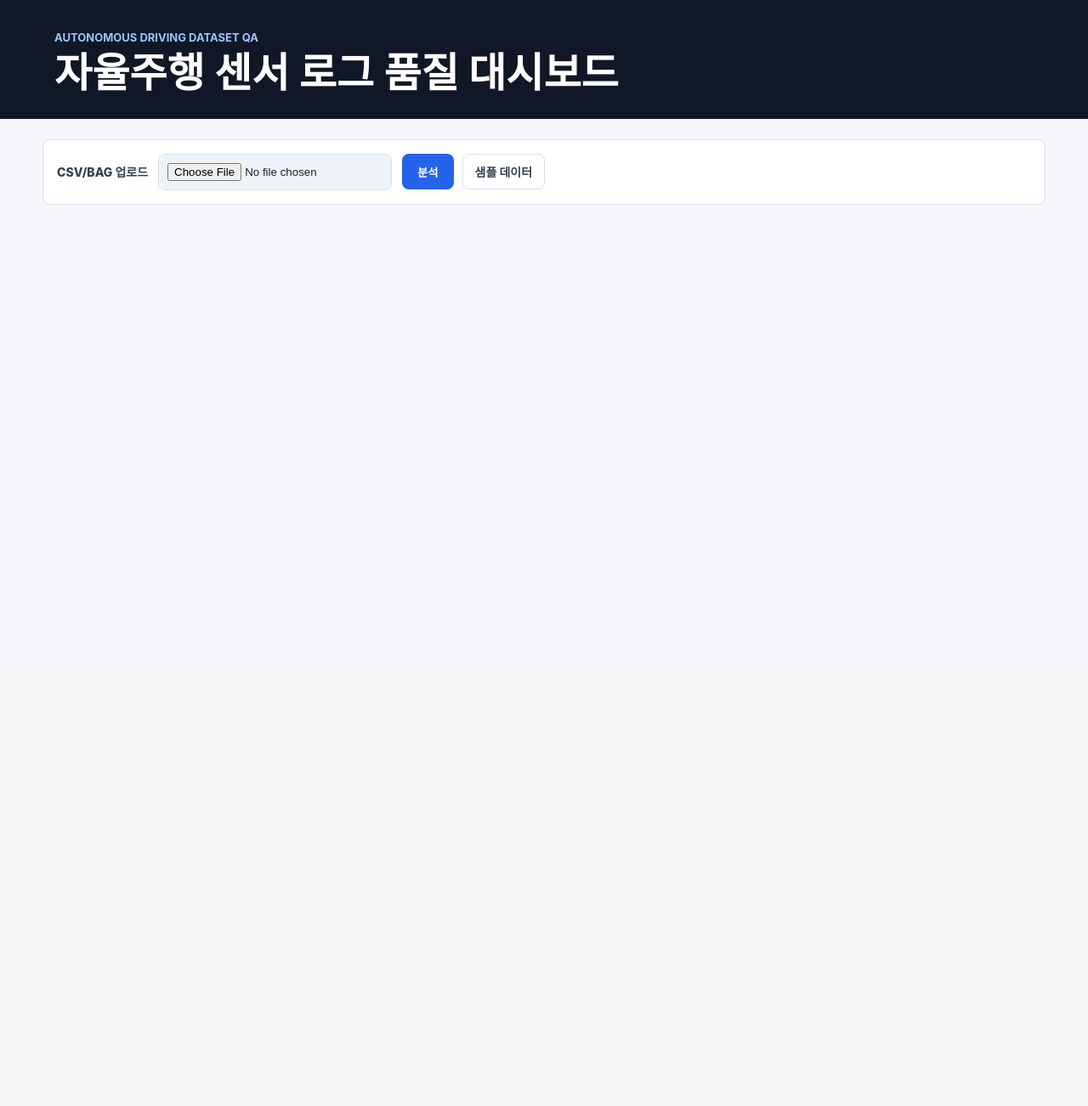
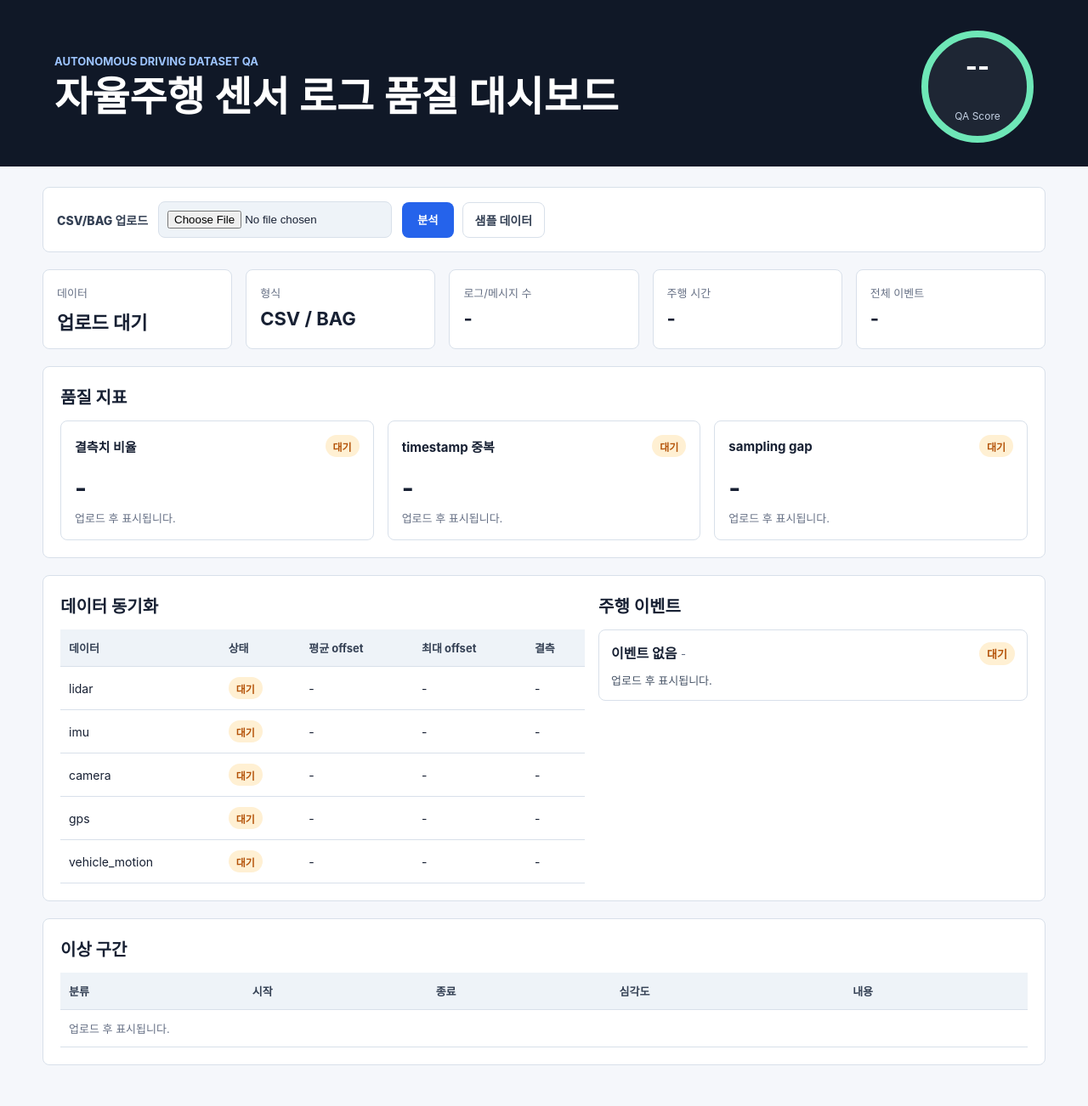
Before and after one commit to Donok53/autodriving_dataset_QA_dashboard, a FastAPI app: page / in a window 1280 px wide. Shown: the whole page at 85% size. Before the commit the page ends 241 px from the top, so only its background shows below. Run offline with FastAPI, Linux system fonts and the light colour scheme.

Commit message:
초기 화면 대표 항목 복원

```diff
--- a/app/templates/dashboard.html
+++ b/app/templates/dashboard.html
@@ -14,12 +14,10 @@
         <p class="eyebrow">Autonomous Driving Dataset QA</p>
         <h1>자율주행 센서 로그 품질 대시보드</h1>
       </div>
-      {% if has_result %}
       <div class="score-ring" aria-label="quality score">
-        <span>{{ summary.quality_score }}</span>
+        <span>{% if has_result %}{{ summary.quality_score }}{% else %}--{% endif %}</span>
         <small>QA Score</small>
       </div>
-      {% endif %}
     </header>
 
     <main class="layout">
@@ -60,30 +58,30 @@
       <section class="alert">{{ error }}</section>
       {% endif %}
 
-      {% if has_result %}
       <section class="summary-strip" aria-label="summary">
         <article class="stat-card">
           <span>데이터</span>
-          <strong>{{ source_name }}</strong>
+          <strong>{% if has_result %}{{ source_name }}{% else %}업로드 대기{% endif %}</strong>
         </article>
         <article class="stat-card">
           <span>형식</span>
-          <strong>{{ summary.source_type | upper }}</strong>
+          <strong>{% if has_result %}{{ summary.source_type | upper }}{% else %}CSV / BAG{% endif %}</strong>
         </article>
         <article class="stat-card">
-          <span>{% if summary.source_type == 'bag' %}메시지 수{% else %}로그 수{% endif %}</span>
-          <strong>{{ summary.total_rows }}</strong>
+          <span>{% if has_result and summary.source_type == 'bag' %}메시지 수{% elif has_result %}로그 수{% else %}로그/메시지 수{% endif %}</span>
+          <strong>{% if has_result %}{{ summary.total_rows }}{% else %}-{% endif %}</strong>
         </article>
         <article class="stat-card">
           <span>주행 시간</span>
-          <strong>{{ summary.duration_seconds }}s</strong>
+          <strong>{% if has_result %}{{ summary.duration_seconds }}s{% else %}-{% endif %}</strong>
         </article>
         <article class="stat-card">
           <span>전체 이벤트</span>
-          <strong>{{ summary.events | length }}</strong>
+          <strong>{% if has_result %}{{ summary.events | length }}{% else %}-{% endif %}</strong>
         </article>
       </section>
 
+      {% if has_result %}
       {% if summary.topic_profiles %}
       <section class="panel" data-paginated data-page-size="10">
         <div class="section-title">
@@ -230,6 +228,96 @@
         </div>
         <div class="pagination-controls" data-pagination-controls hidden></div>
       </section>
+      {% else %}
+      <section class="panel">
+        <div class="section-title">
+          <h2>품질 지표</h2>
+        </div>
+        <div class="metric-grid">
+          {% for metric_name in ['결측치 비율', 'timestamp 중복', 'sampling gap'] %}
+          <article class="metric-card">
+            <div class="metric-header">
+              <h3>{{ metric_name }}</h3>
+              <span class="status warn">대기</span>
+            </div>
+            <strong>-</strong>
+            <p>업로드 후 표시됩니다.</p>
+          </article>
+          {% endfor %}
+        </div>
+      </section>
+
+      <section class="panel two-column">
+        <div>
+          <div class="section-title">
+            <h2>데이터 동기화</h2>
+          </div>
+          <div class="table-wrap">
+            <table>
+              <thead>
+                <tr>
+                  <th>데이터</th>
+                  <th>상태</th>
+                  <th>평균 offset</th>
+                  <th>최대 offset</th>
+                  <th>결측</th>
+                </tr>
+              </thead>
+              <tbody>
+                {% for sensor in ['lidar', 'imu', 'camera', 'gps', 'vehicle_motion'] %}
+                <tr>
+                  <td>{{ sensor }}</td>
+                  <td><span class="status warn">대기</span></td>
+                  <td>-</td>
+                  <td>-</td>
+                  <td>-</td>
+                </tr>
+                {% endfor %}
+              </tbody>
+            </table>
+          </div>
+        </div>
+
+        <div>
+          <div class="section-title">
+            <h2>주행 이벤트</h2>
+          </div>
+          <div class="event-list">
+            <article class="event-item">
+              <div>
+                <strong>이벤트 없음</strong>
+                <span>-</span>
+              </div>
+              <span class="status warn">대기</span>
+              <p>업로드 후 표시됩니다.</p>
+            </article>
+          </div>
+        </div>
+      </section>
+
+      <section class="panel">
+        <div class="section-title">
+          <h2>이상 구간</h2>
+        </div>
+        <div class="table-wrap">
+          <table>
+            <thead>
+              <tr>
+                <th>분류</th>
+                <th>시작</th>
+                <th>종료</th>
+                <th>심각도</th>
+                <th>내용</th>
+              </tr>
+            </thead>
+            <tbody>
+              <tr>
+                <td colspan="5" class="empty">업로드 후 표시됩니다.</td>
+              </tr>
+            </tbody>
+          </table>
+        </div>
+      </section>
       {% endif %}
     </main>
   </body>
```
Also changed, not shown: tests/test_api.py (+7 -2 lines).
